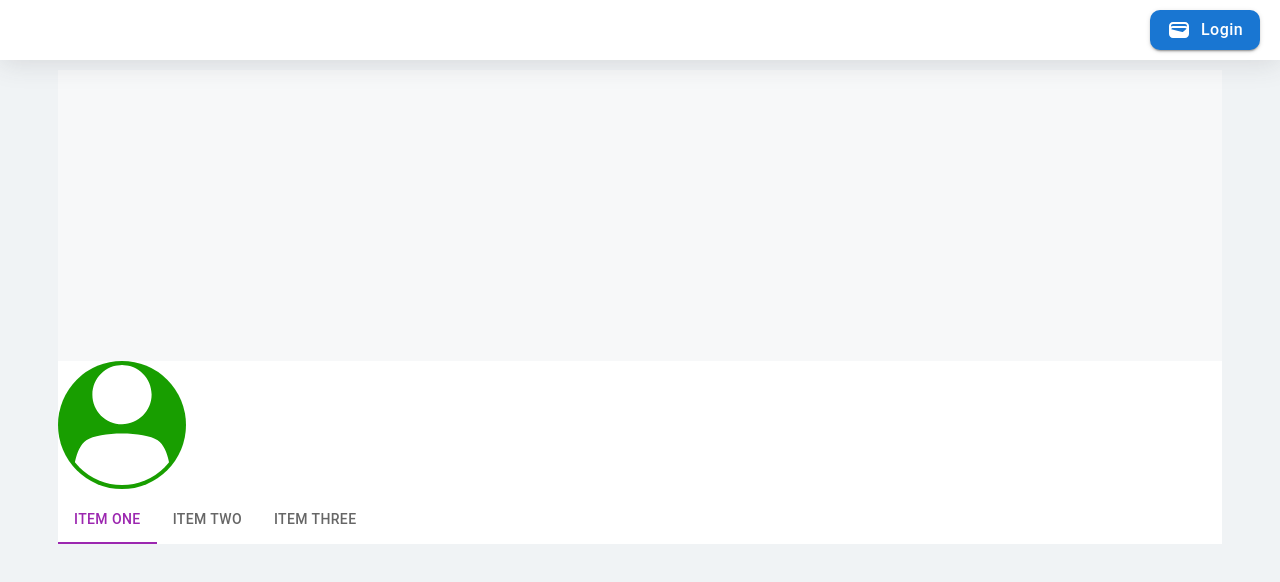
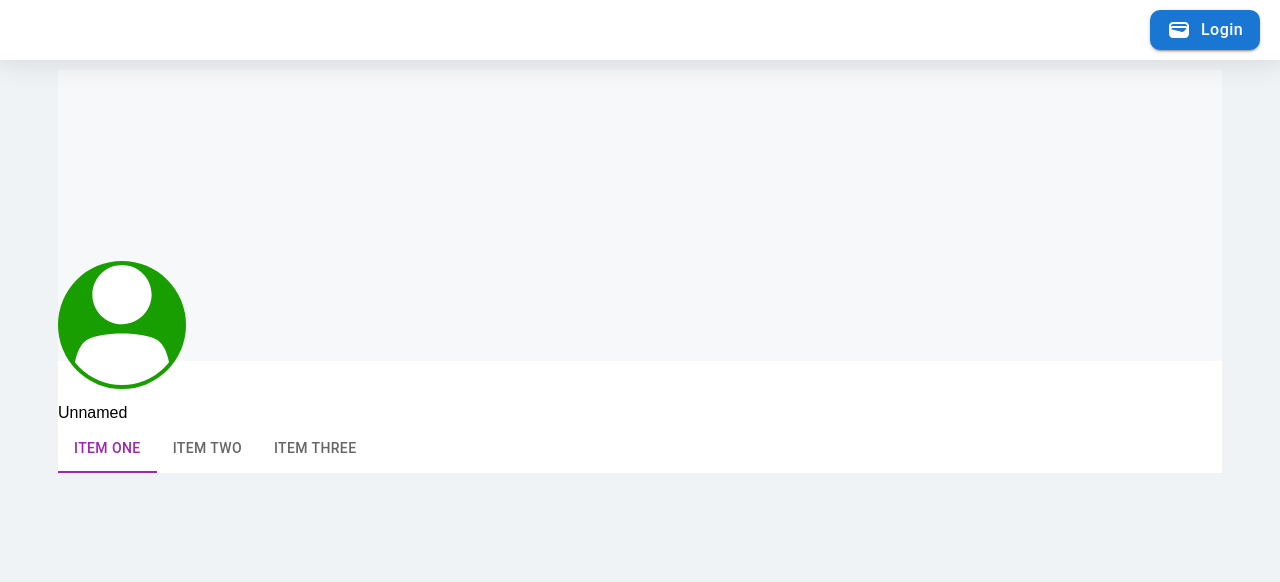
Before and after one commit to NFT-MARKETPLACE-DATN/NFT_MARKETPLACE, a React app: page /account in a window 1280 px wide. Shown: the top 582 px of the page. Built offline with nearby package versions, Linux system fonts and the light colour scheme.

Commit message:
update Code

```diff
--- a/src/components/accountPage/AccountPageStyle.js
+++ b/src/components/accountPage/AccountPageStyle.js
@@ -20,7 +20,9 @@ const AccountPageStyle = styled.div`
     background-color: #ffff;
     // padding:0px 10px;
     margin: 0 10px;
+
     .accountInfo {
+      position: relative;
       .account-background {
         position: relative;
         max-height: 320px;
@@ -33,13 +35,36 @@ const AccountPageStyle = styled.div`
         }
       }
       .account-logo {
-        wight: 100%;
+        // width: 100%;
+        height: 40px;
+        @media screen and (max-width: 1000px) {
+
+        }
         .logo {
           height: 120px;
           width: 120px;
           border-radius: 50%;
           padding: 4px;
+          // position: absolute;
+          // bottom: 10px;
+          position: relative;
+          top: -100px;
+          @media screen and (max-width: 1000px) {
+            height: 90px;
+            width: 90px;
+            // bottom: 30px;
+            top: -75px;
+          }
+          @media screen and (max-width: 600px) {
+            height: 60px;
+            width: 60px;
+            top: -45px;
+          }
+
         }
+      }
+      .account-name{
+
       }
     }
   }
--- a/src/components/accountPage/index.js
+++ b/src/components/accountPage/index.js
@@ -57,7 +57,10 @@ const AccountPage = () => {
             <div className='account-logo'>
               <img className='logo' src={userIcon} alt="icon-account" style={{ backgroundColor: "#189e00" }}></img>
             </div>
-            <div className='account-name'></div>
+            <div className='account-name'>
+              Unnamed
+              <div></div>
+            </div>
           </div>
           <div className='accountTab'>
             <Tabs
```
